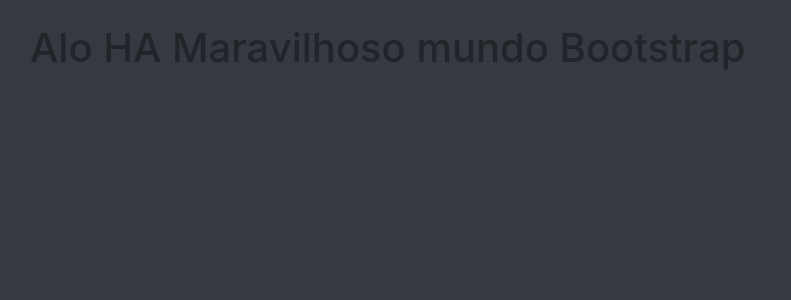
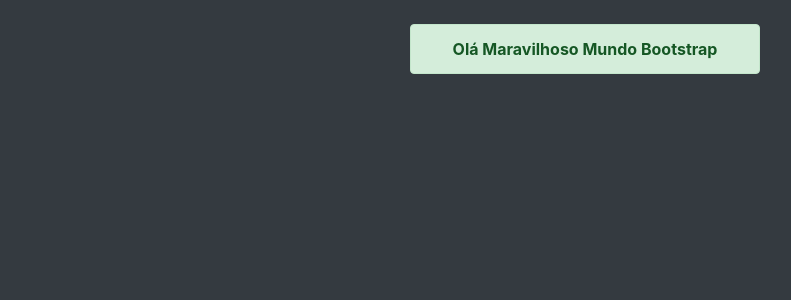
Before and after one commit to IvanRezini/sistemaDeLogin, a PHP site: page / in a window 1280 px wide. Shown: the top 300 px of the page, without its empty margins (55-846 px from the left). Run offline with PHP 8.4, Linux system fonts and the light colour scheme.

Commit message:
Criaçao do alerta Bootstrap

```diff
--- a/index.php
+++ b/index.php
@@ -13,8 +13,17 @@
   </head>
   <body class="bg-dark">
      <main class="container mt-4">
-     <h1>Alo HA Maravilhoso mundo Bootstrap</h1>
-    </main>
+         <section class="row">
+             <div class="col-lg-4 offset-lg-4" id="alerta">
+                 <div class="alert alert-success text-center">
+                     <strong id="resultado">
+                         Olá Maravilhoso Mundo Bootstrap
+                     </strong>
+
+                 </div>
+             </div>
+         </section>
+     </main>
     <!-- Optional JavaScript -->
     <!-- jQuery first, then Popper.js, then Bootstrap JS -->
     <script src="https://code.jquery.com/jquery-3.3.1.slim.min.js" integrity="sha384-q8i/X+965DzO0rT7abK41JStQIAqVgRVzpbzo5smXKp4YfRvH+8abtTE1Pi6jizo" crossorigin="anonymous"></script>
```
